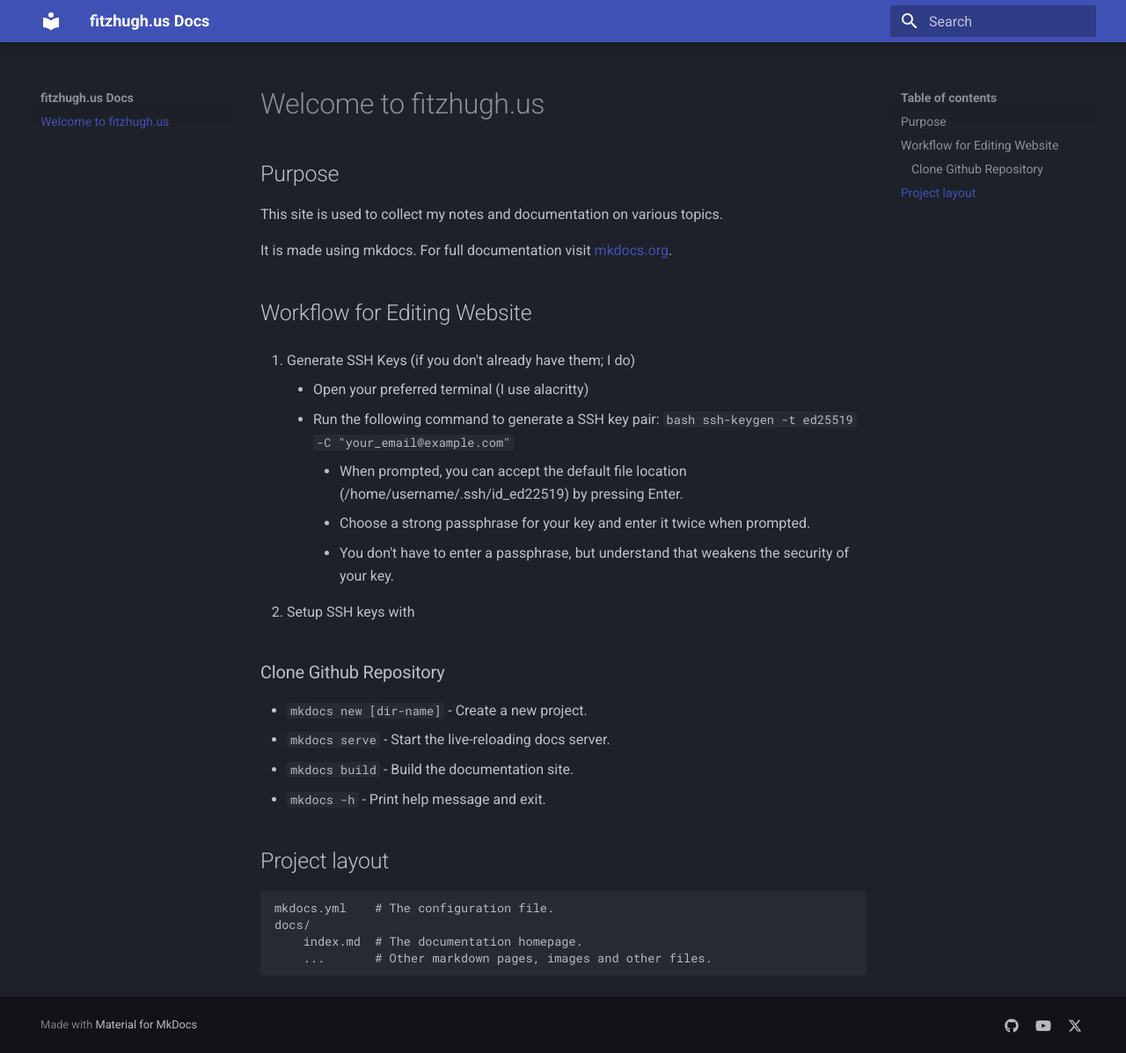
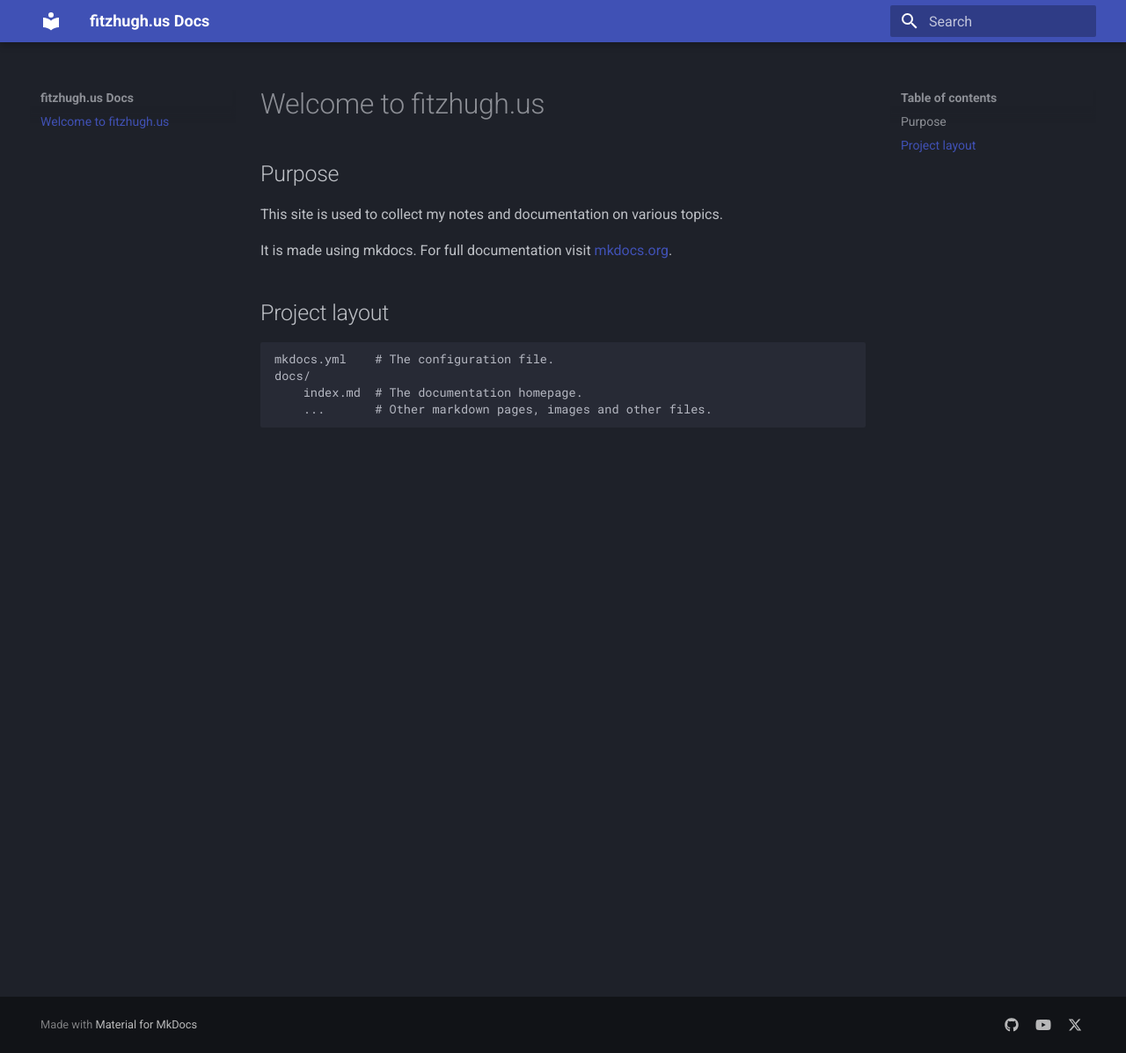
Before and after one commit to fitzland/octo-potato, an MkDocs documentation site: the page built from docs/index.md, in a window 1280 px wide and 1197 px high. Shown: the whole window at 88% size. Built offline with MkDocs 1.6.1 and Material for MkDocs 9.7.7, drawn with Linux system fonts in a browser that asks for light colours.

````diff
--- a/docs/index.md
+++ b/docs/index.md
@@ -6,28 +6,6 @@
 
 It is made using mkdocs. For full documentation visit [mkdocs.org](https://www.mkdocs.org).
 
-## Workflow for Editing Website
-
-1. Generate SSH Keys (if you don't already have them; I do)
-
-	* Open your preferred terminal (I use alacritty)
-	* Run the following command to generate a SSH key pair:
-	```bash
-	ssh-keygen -t ed25519 -C "your_email@example.com"
-	```
-		* When prompted, you can accept the default file location (/home/username/.ssh/id_ed22519) by pressing Enter.
-		* Choose a strong passphrase for your key and enter it twice when prompted.
-		* You don't have to enter a passphrase, but understand that weakens the security of your key.
-
-2. Setup SSH keys with
-
-### Clone Github Repository
-
-* `mkdocs new [dir-name]` - Create a new project.
-* `mkdocs serve` - Start the live-reloading docs server.
-* `mkdocs build` - Build the documentation site.
-* `mkdocs -h` - Print help message and exit.
-
 ## Project layout
 
     mkdocs.yml    # The configuration file.
````
